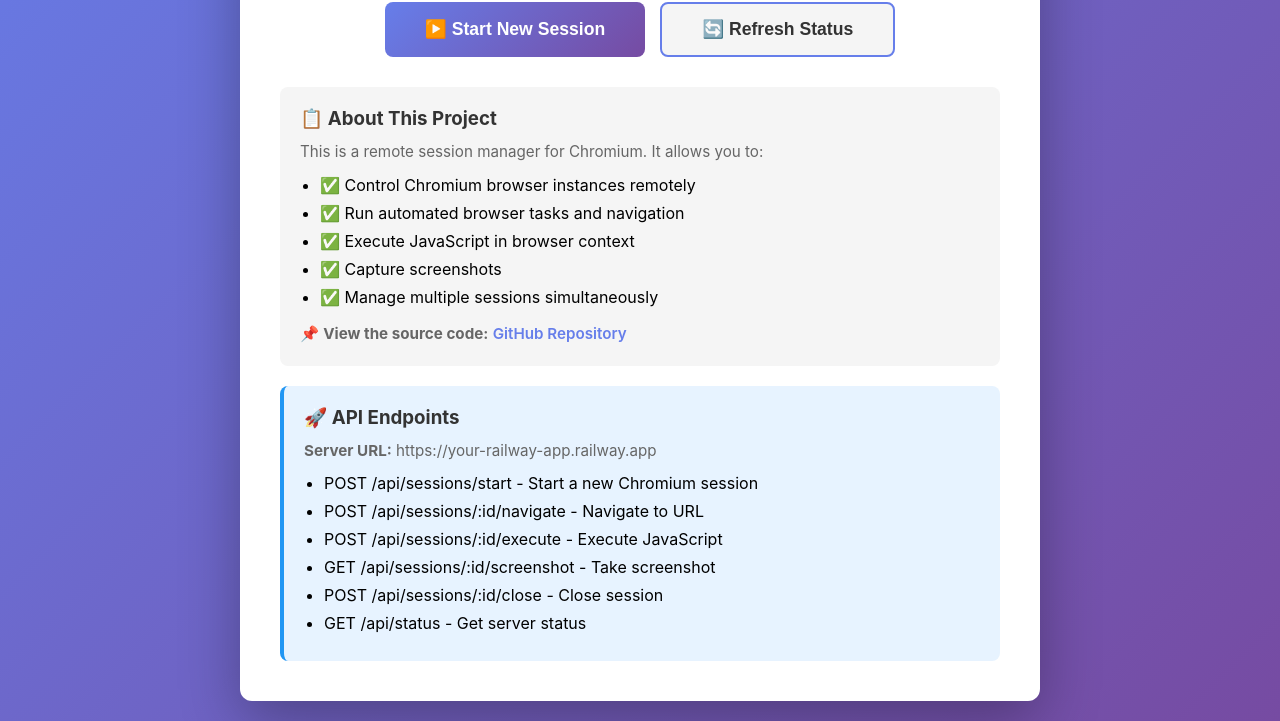
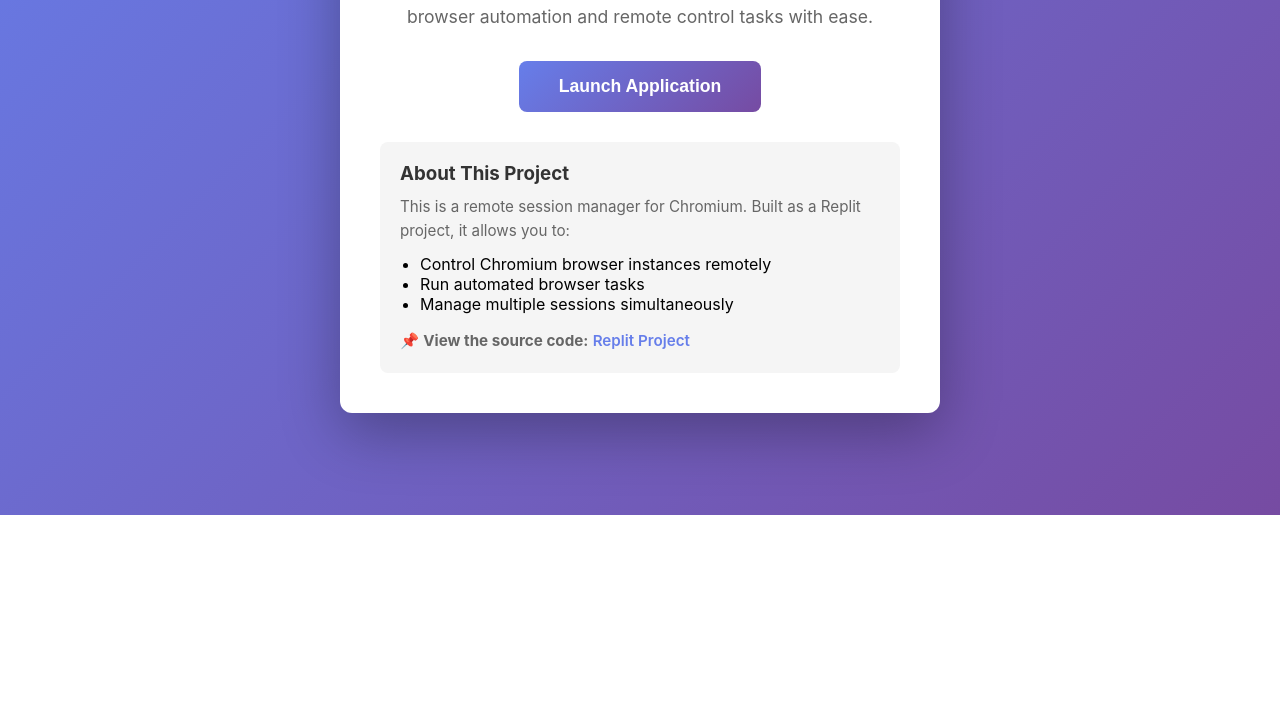
Before and after one commit to LittleIcey11/LittleIcey11.github.io, a website: page index.html in a window 1280 px wide. Shown: the part 285-1006 px from the top of the page. After the commit the page ends 800 px from the top, so only its background shows below. Drawn offline with Linux system fonts and the light colour scheme; no server answers.

Commit message:
Revert index.html to original working version

```diff
--- a/index.html
+++ b/index.html
@@ -26,7 +26,7 @@
             border-radius: 12px;
             box-shadow: 0 20px 60px rgba(0, 0, 0, 0.3);
             padding: 40px;
-            max-width: 800px;
+            max-width: 600px;
             text-align: center;
         }
 
@@ -41,14 +41,6 @@
             line-height: 1.6;
             margin-bottom: 30px;
             font-size: 1.1em;
-        }
-
-        .button-group {
-            display: flex;
-            gap: 15px;
-            justify-content: center;
-            flex-wrap: wrap;
-            margin-bottom: 30px;
         }
 
         .launch-btn {
@@ -74,36 +66,6 @@
             transform: translateY(0);
         }
 
-        .launch-btn.secondary {
-            background: #f5f5f5;
-            color: #333;
-            border: 2px solid #667eea;
-        }
-
-        .launch-btn.secondary:hover {
-            background: #667eea;
-            color: white;
-        }
-
-        .status {
-            padding: 15px;
-            border-radius: 8px;
-            margin-bottom: 20px;
-            font-weight: 600;
-        }
-
-        .status.online {
-            background: #d4edda;
-            color: #155724;
-            border: 1px solid #c3e6cb;
-        }
-
-        .status.offline {
-            background: #f8d7da;
-            color: #721c24;
-            border: 1px solid #f5c6cb;
-        }
-
         .info {
             margin-top: 30px;
             padding: 20px;
@@ -123,16 +85,6 @@
             line-height: 1.6;
         }
 
-        .info ul {
-            margin-top: 10px;
-            margin-left: 20px;
-            text-align: left;
-        }
-
-        .info li {
-            margin-bottom: 8px;
-        }
-
         .repo-link {
             color: #667eea;
             text-decoration: none;
@@ -141,23 +93,6 @@
 
         .repo-link:hover {
             text-decoration: underline;
-        }
-
-        .spinner {
-            border: 3px solid #f3f3f3;
-            border-top: 3px solid #667eea;
-            border-radius: 50%;
-            width: 20px;
-            height: 20px;
-            animation: spin 1s linear infinite;
-            display: inline-block;
-            margin-right: 10px;
-            vertical-align: middle;
-        }
-
-        @keyframes spin {
-            0% { transform: rotate(0deg); }
-            100% { transform: rotate(360deg); }
         }
     </style>
 </head>
@@ -168,103 +103,38 @@
             Access and control Chromium browser sessions remotely. Run browser automation and remote control tasks with ease.
         </p>
 
-        <div id="status" class="status offline">
-            <span class="spinner"></span>Checking Chromium status...
-        </div>
-
-        <div class="button-group">
-            <button class="launch-btn" onclick="startSession()">
-                ▶️ Start New Session
-            </button>
-            <button class="launch-btn secondary" onclick="checkStatus()">
-                🔄 Refresh Status
-            </button>
-        </div>
+        <button class="launch-btn" onclick="launchApp()">
+            Launch Application
+        </button>
 
         <div class="info">
-            <h3>📋 About This Project</h3>
+            <h3>About This Project</h3>
             <p>
-                This is a remote session manager for Chromium. It allows you to:
+                This is a remote session manager for Chromium. Built as a Replit project, it allows you to:
             </p>
-            <ul>
-                <li>✅ Control Chromium browser instances remotely</li>
-                <li>✅ Run automated browser tasks and navigation</li>
-                <li>✅ Execute JavaScript in browser context</li>
-                <li>✅ Capture screenshots</li>
-                <li>✅ Manage multiple sessions simultaneously</li>
+            <ul style="margin-top: 10px; margin-left: 20px; text-align: left;">
+                <li>Control Chromium browser instances remotely</li>
+                <li>Run automated browser tasks</li>
+                <li>Manage multiple sessions simultaneously</li>
             </ul>
             <p style="margin-top: 15px;">
-                📌 <strong>View the source code:</strong> <a href="https://github.com/LittleIcey11/LittleIcey11.github.io" class="repo-link">GitHub Repository</a>
+                📌 <strong>View the source code:</strong> <a href="https://replit.com/@353591472/Chromium-Remote-Sessions" class="repo-link">Replit Project</a>
             </p>
-        </div>
-
-        <div class="info" style="margin-top: 20px; background: #e7f3ff; border-left: 4px solid #2196F3;">
-            <h3>🚀 API Endpoints</h3>
-            <p><strong>Server URL:</strong> <span id="serverUrl">Loading...</span></p>
-            <ul>
-                <li>POST /api/sessions/start - Start a new Chromium session</li>
-                <li>POST /api/sessions/:id/navigate - Navigate to URL</li>
-                <li>POST /api/sessions/:id/execute - Execute JavaScript</li>
-                <li>GET /api/sessions/:id/screenshot - Take screenshot</li>
-                <li>POST /api/sessions/:id/close - Close session</li>
-                <li>GET /api/status - Get server status</li>
-            </ul>
         </div>
     </div>
 
     <script>
-        // CHANGE THIS to your deployed server URL
-        const API_BASE = 'https://your-railway-app.railway.app'; // Update this with your Railway URL
+        function launchApp() {
+            // Replace with your actual Chromium Remote Sessions URL
+            const appUrl = 'https://chromium-remote-sessions.replit.dev/';
 
-        document.getElementById('serverUrl').textContent = API_BASE;
+            // Try to open, or show instructions if it fails
+            window.open(appUrl, '_blank');
 
-        async function checkStatus() {
-            const statusEl = document.getElementById('status');
-            statusEl.innerHTML = '<span class="spinner"></span>🔄 Checking Chromium status...';
-            statusEl.className = 'status offline';
-
-            try {
-                const response = await fetch(`${API_BASE}/api/status`);
-                const data = await response.json();
-
-                if (data.status === 'online') {
-                    statusEl.innerHTML = `✅ Chromium Online - Version: ${data.chromiumVersion} | Active Sessions: ${data.activeSessions}`;
-                    statusEl.className = 'status online';
-                } else {
-                    statusEl.textContent = '⚠️ Chromium Offline - Server is not running';
-                    statusEl.className = 'status offline';
-                }
-            } catch (error) {
-                statusEl.textContent = '❌ Failed to connect to server - Check if server is deployed';
-                statusEl.className = 'status offline';
-                console.error('Status check error:', error);
-            }
+            setTimeout(() => {
+                alert('If the application did not open, please ensure the Replit server is running at:\n' + appUrl);
+            }, 1000);
         }
-
-        async function startSession() {
-            try {
-                const response = await fetch(`${API_BASE}/api/sessions/start`, {
-                    method: 'POST',
-                    headers: { 'Content-Type': 'application/json' }
-                });
-                const data = await response.json();
-
-                if (response.ok) {
-                    alert(`✅ Session Started!\n\nSession ID: ${data.sessionId}\n\nUse this ID to control the Chromium browser.`);
-                    checkStatus();
-                } else {
-                    alert(`❌ Error: ${data.error}`);
-                }
-            } catch (error) {
-                alert(`❌ Failed to start session: ${error.message}\n\nMake sure your server is deployed!`);
-                console.error('Start session error:', error);
-            }
-        }
-
-        // Check status on page load
-        window.addEventListener('load', checkStatus);
-        // Refresh status every 30 seconds
-        setInterval(checkStatus, 30000);
     </script>
 </body>
 </html>
```
